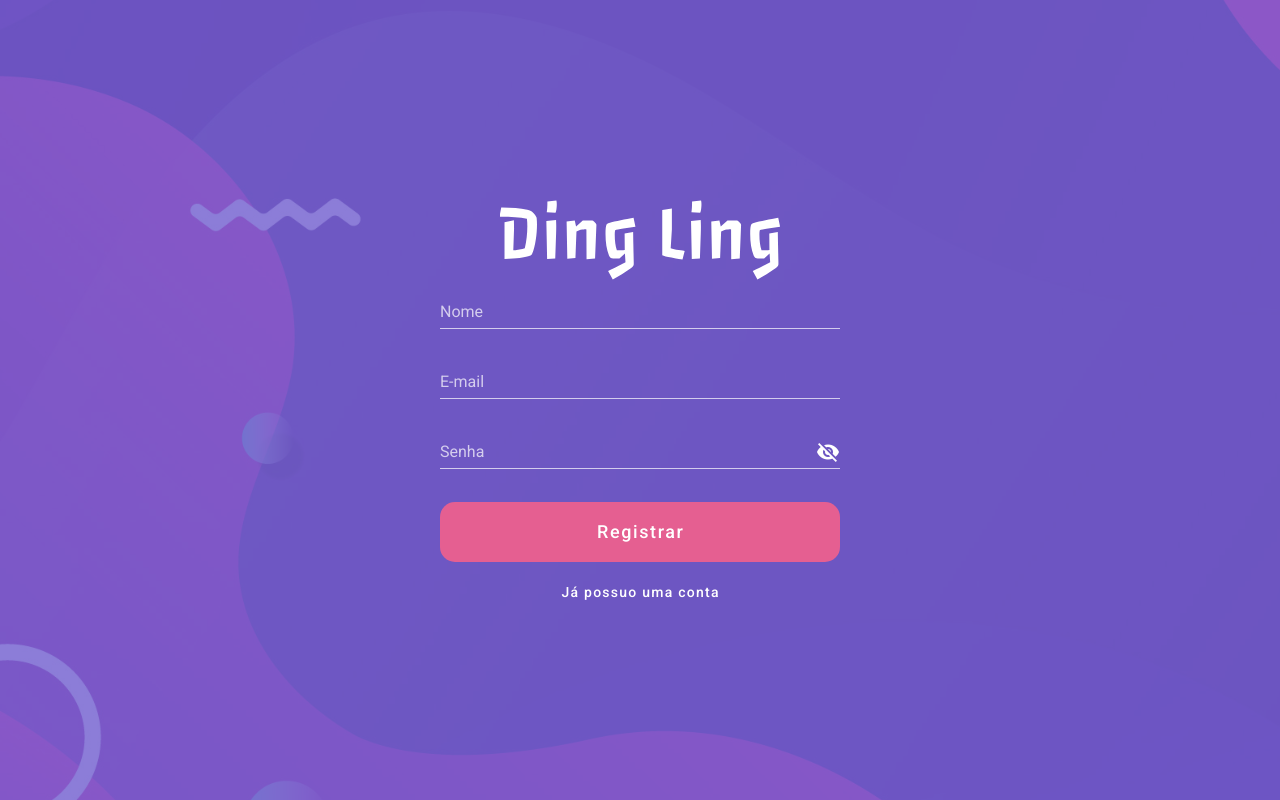
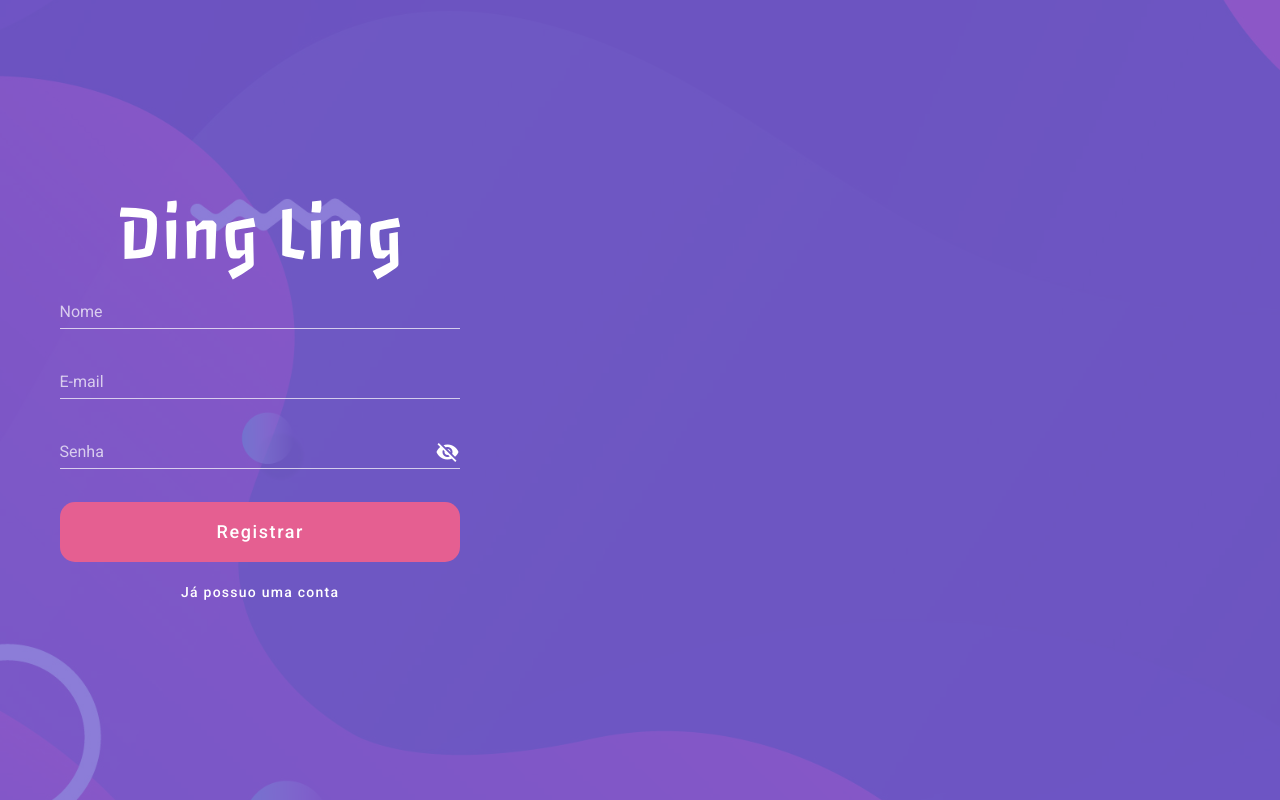
Before and after one commit to fernandes-dev/ding-ling-web, a Vue app: page /criar-conta in a window 1280 px wide. Built offline with nearby package versions, Linux system fonts and the light colour scheme.

Commit message:
updated login and register interface

```diff
--- a/src/views/Login.vue
+++ b/src/views/Login.vue
@@ -1,5 +1,6 @@
 <template>
-  <v-card color="transparent" flat tile class="ma-auto" height="350px" width="400px">
+  <v-container class="ma-auto">
+    <v-card color="transparent" flat tile height="350px" width="400px">
       <v-form>
         <v-img class="mx-auto" width="70%" src="../assets/logo.svg"></v-img>
 
@@ -32,12 +33,18 @@
           </v-btn>
         </div>
         <div class="text-center mt-3">
-        <v-btn :disabled="$store.state.loading" to="/criar-conta" class="pa-0" text color="#FFFFFF"
+          <v-btn
+            :disabled="$store.state.loading"
+            to="/criar-conta"
+            class="pa-0"
+            text
+            color="#FFFFFF"
             >Criar minha conta</v-btn
           >
         </div>
       </v-form>
     </v-card>
+  </v-container>
 </template>
 
 <script>
--- a/src/views/Register.vue
+++ b/src/views/Register.vue
@@ -1,5 +1,6 @@
 <template>
-  <v-card color="transparent" flat tile class="ma-auto" height="400px" width="400px">
+  <v-container class="ma-auto">
+    <v-card color="transparent" flat tile height="400px" width="400px">
       <v-form>
         <v-img class="mx-auto" width="70%" src="../assets/logo.svg"></v-img>
 
@@ -33,6 +34,7 @@
         </div>
       </v-form>
     </v-card>
+  </v-container>
 </template>
 
 <script>
```
Lines whose indentation alone changed are shown as unchanged.
